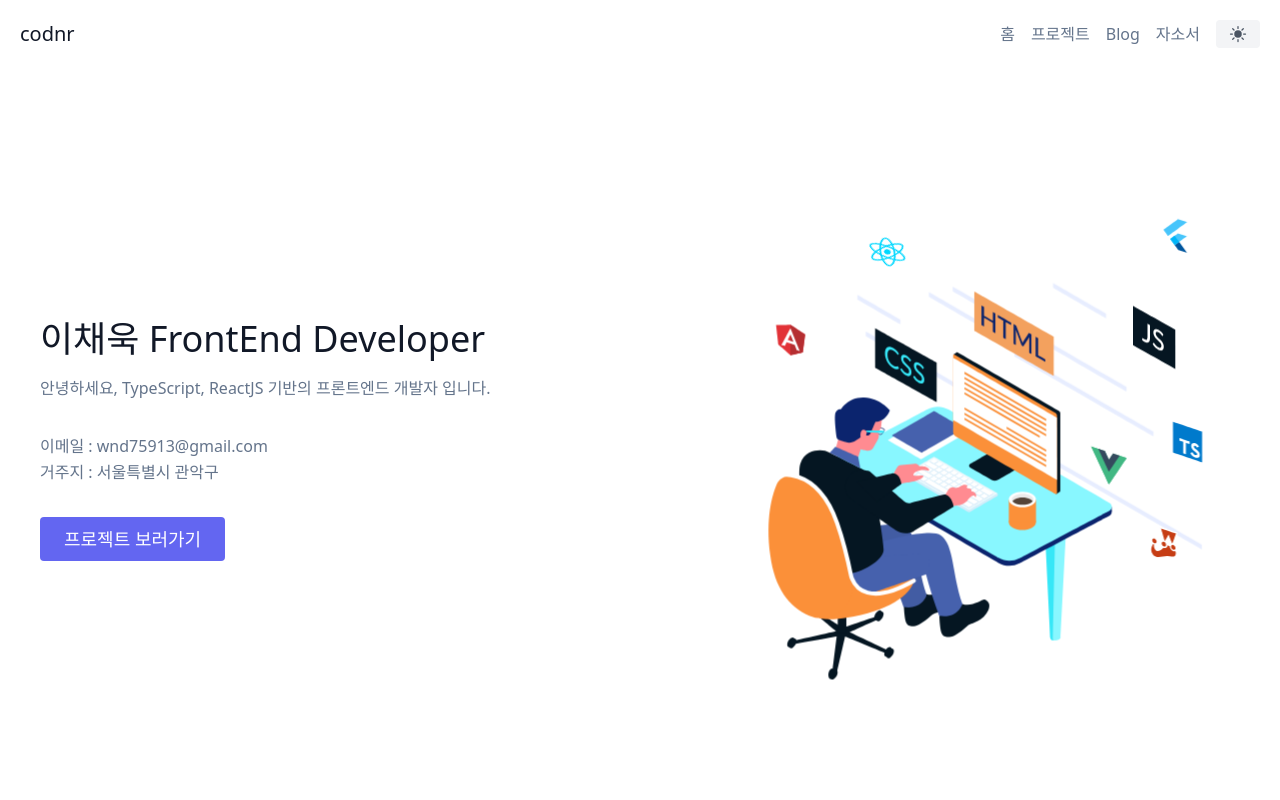
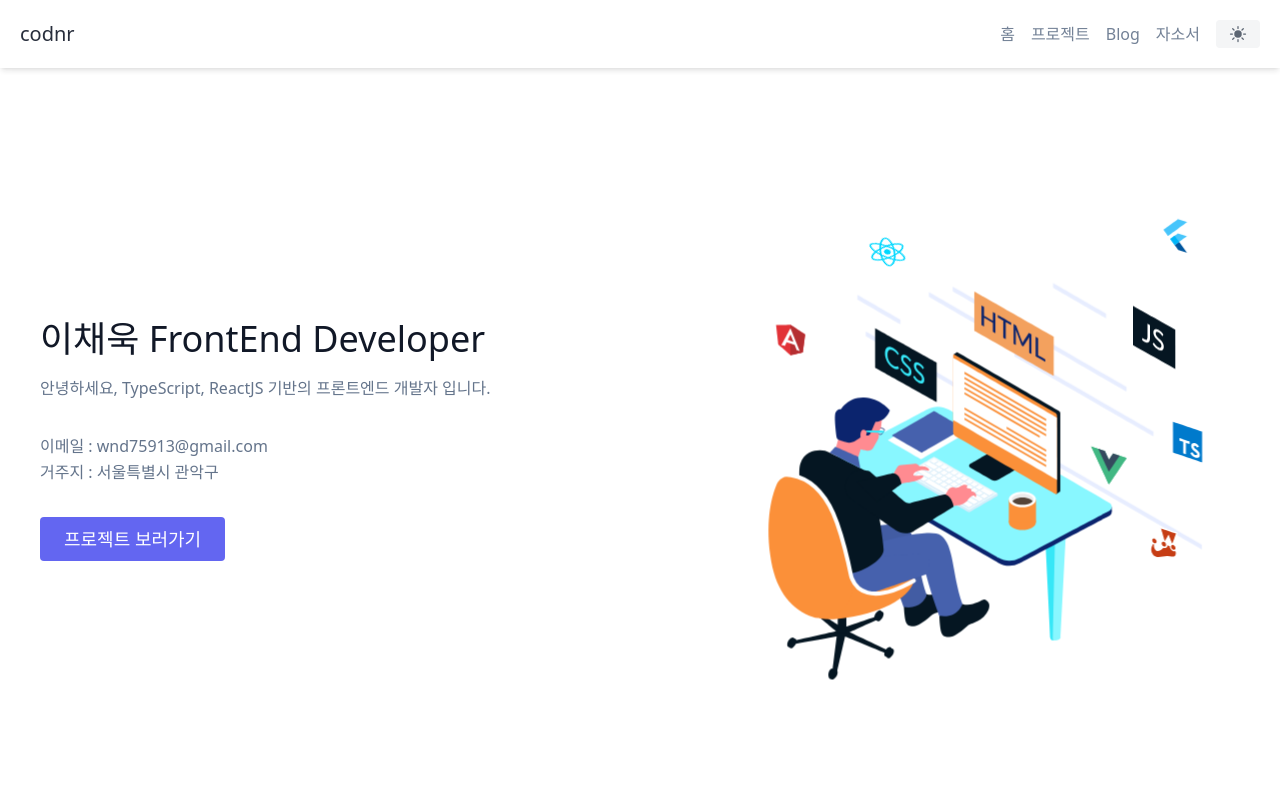
Before and after one commit to codnr98/next-portfolio, a Next.js app: page / in a window 1280 px wide. Shown: the top 800 px of the page. Built offline with nearby package versions, Linux system fonts and the light colour scheme.

Commit message:
feat: header 위치 고정 및 스타일 변경

```diff
--- a/components/header.tsx
+++ b/components/header.tsx
@@ -3,8 +3,8 @@ import DarkModeToggleButton from './dark-mode-toggle-button'
 
 const Header = () => {
   return (
-    <header className="text-gray-600 body-font w-screen">
-      <div className="flex justify-between p-5 items-center">
+    <header className="text-gray-600 body-font w-screen sticky top-0 z-10">
+      <div className="flex justify-between p-5 items-center shadow-md bg-primary opacity-90">
         <Link href="/" className="font-medium items-center text-gray-900">
           <span className="text-xl">codnr</span>
         </Link>
```
